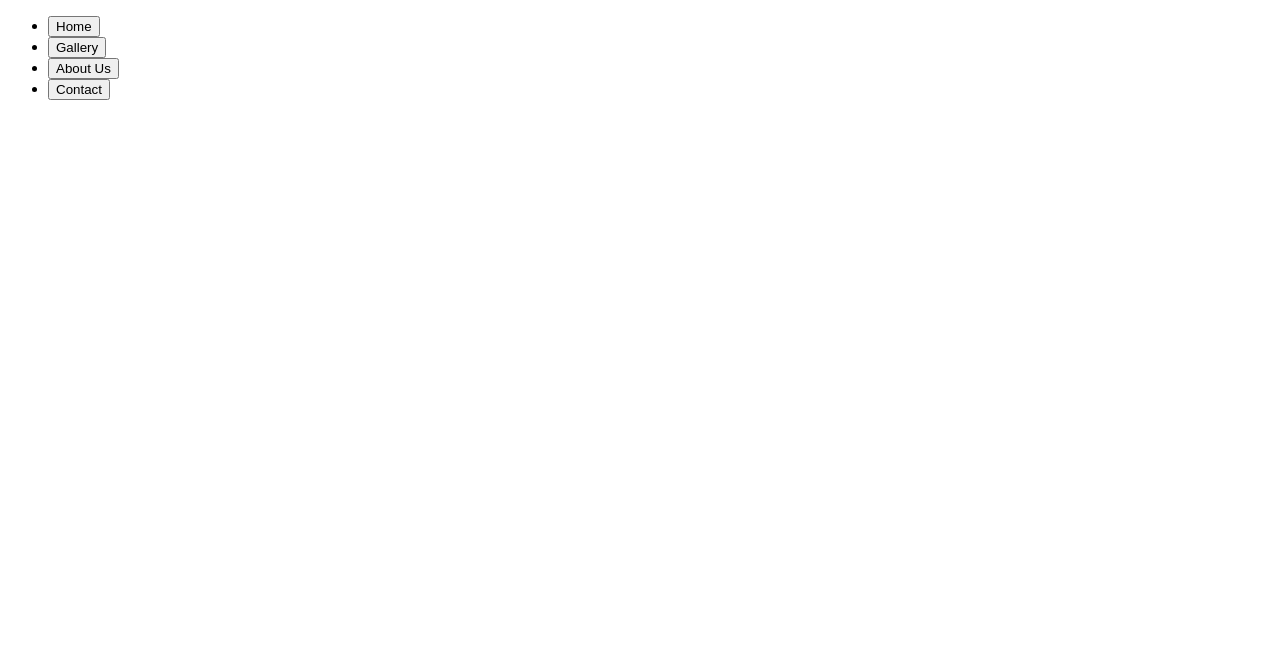
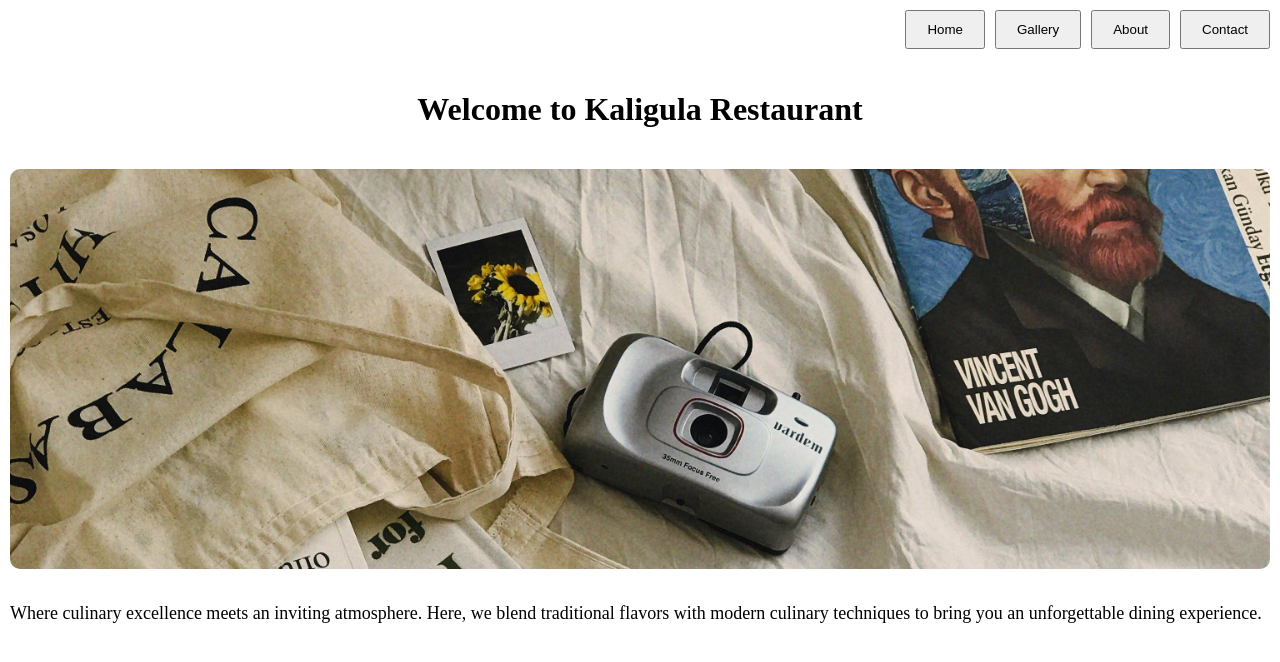
Before and after one commit to ashLuchowa/restaurant-page, a website built with webpack: page src/index.html in a window 1280 px wide. Built offline with nearby package versions, Linux system fonts and the light colour scheme.

Commit message:
Improve visuals

```diff
--- a/src/index.html
+++ b/src/index.html
@@ -6,21 +6,17 @@
     <title><%= htmlWebpackPlugin.options.title %></title>
 </head>
 <body>
-    <header>
+    <header class="container-fluid">
         <nav>
-            <ul>
-                <li><button>Home</button></li>
-                <li><button>Gallery</button></li>
-                <li><button>About Us</button></li>
-                <li><button>Contact</button></li>
-            </ul>
+            <div class="main-nav">
+                <div><button>Home</button></div>
+                <div><button>Gallery</button></div>
+                <div><button>About</button></div>
+                <div><button>Contact</button></div>
+            </div>
         </nav>
     </header>
 
-    <div id="content">
-
-        <!-- <div class="main-headline"><h1>Welcome to Kaligula Restaurant</h1></div>
-
-    </div>
+    <div id="content" class="container-fluid"></div>
 </body>
 </html>
--- a/src/index.js
+++ b/src/index.js
@@ -1,5 +1,5 @@
 // Import CSS
-import './style.css';
+import './style.scss';
 
 // Import function
 import initialPage from './initialPage';
--- /dev/null
+++ b/src/style.scss
@@ -0,0 +1,48 @@
+/* GENERAL */
+* {
+    margin: 0;
+    padding: 0;
+}
+.container-fluid {
+    margin: 0 10px;
+}
+
+/* NAVIGATION */
+header {
+    nav {
+        margin-top: 10px;
+        .main-nav {
+            display: flex;
+            justify-content: end;
+            gap: 10px;
+            button {
+                padding: 10px 20px;
+                cursor: pointer;
+            }
+        }
+    }
+}
+
+/* CONTENT */
+#content {
+    .main-title {
+        display: flex;
+        justify-content: center;
+        align-items: center;
+        height: 15vh;
+    }
+
+    .content-image {
+        height: 50vh;
+        width: 100%;
+        object-fit: cover;
+        border-radius: 10px;
+    }
+
+    .main-para {
+        display: flex;
+        align-items: center;
+        height: 10vh;
+        font-size: 18px;
+    }
+}
--- a/webpack.config.js
+++ b/webpack.config.js
@@ -28,7 +28,7 @@
     module : {
         rules: [
             {
-                test: /\.css$/i,
+                test: /\.scss$/i,
                 use: ['style-loader', 'css-loader'],
             },
             {
```
Also changed, not shown: src/style.css (deleted).
